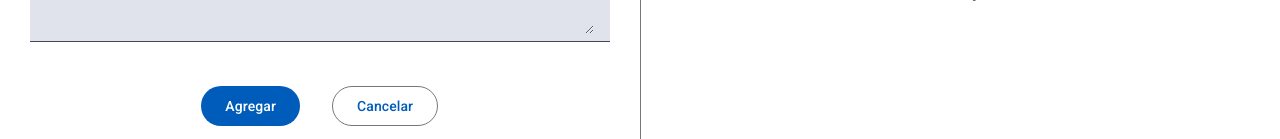
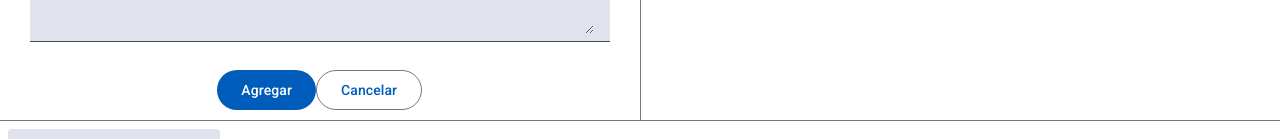
Before and after one commit to JuanMagallanesMa/PROYECTOWEBAVANZADOP1, an Angular app in the folder partystore-app/: page /pedidos in a window 1280 px wide. Shown: the part 661-800 px from the top of the page. Built offline with nearby package versions, Linux system fonts and the light colour scheme; no server answers.

Commit message:
Update crud-pedidos.component.css

```diff
--- a/partystore-app/src/app/components/crud-pedidos/crud-pedidos.component.css
+++ b/partystore-app/src/app/components/crud-pedidos/crud-pedidos.component.css
@@ -51,6 +51,3 @@ div{
   overflow-y: auto;
   max-height: 490px;
 }
-.acciones-form button{
-  margin: 16px;
-}
```
